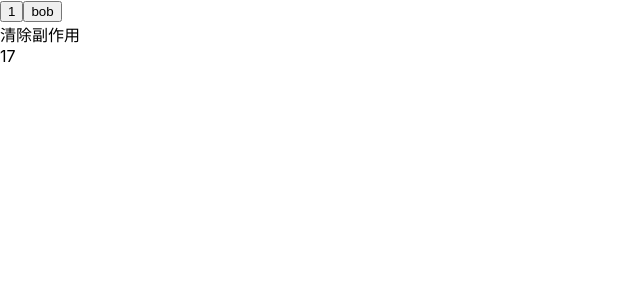
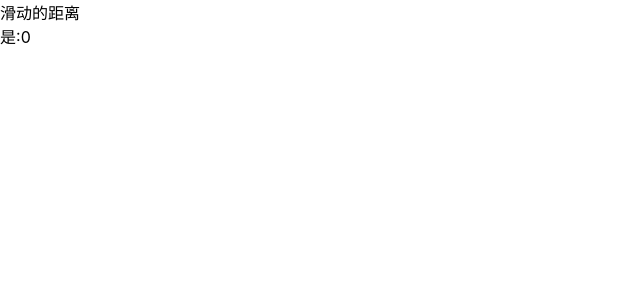
Before and after one commit to bobwanglong/web_front, a React (Create React App) app in the folder react-basic/: page / in a window 1280 px wide. Shown: the top 300 px of the page, without its empty margins (0-640 px from the left). Built offline with nearby package versions, Linux system fonts and the light colour scheme.

Commit message:
feat:实现自定义hook函数获取滚动距离

```diff
--- a/react-basic/src/App.js
+++ b/react-basic/src/App.js
@@ -8,7 +8,8 @@
 // import Prov from "./components/context"
 // import FDemo from "./components/demo"
 // import UseApp from "./components/hooks/useState"
-import { EffectAppMore, EffectAppPro } from "./components/hooks/useEffectDemo"
+// import { EffectAppMore, EffectAppPro } from "./components/hooks/useEffectDemo"
+import CusApp from "./components/hooks/hooksDemo1"
 // 组件学习
 
 
@@ -63,13 +64,20 @@ function App () {
       {/* <div>
         <EffectApp></EffectApp>
       </div> */}
+      {/* <div> */}
+      {/* <EffectAppMore></EffectAppMore> */}
+      {/* </div> */}
+
+      {/* <div> */}
+      {/* 清除副作用 */}
+      {/* <EffectAppPro></EffectAppPro> */}
+      {/* </div> */}
+
+      {/**
+       * 获取滚动距离
+       */}
       <div>
-        <EffectAppMore></EffectAppMore>
-      </div>
-
-      <div>
-        清除副作用
-        <EffectAppPro></EffectAppPro>
+        <CusApp></CusApp>
       </div>
     </div>
 
--- /dev/null
+++ b/react-basic/src/components/hooks/hooksDemo1.js
@@ -0,0 +1,9 @@
+import { useWindowScroll } from './hooksScroll'
+const CusApp = () => {
+  const [y] = useWindowScroll()
+
+  return (
+    <div style={{ height: '1000px', width: '100px' }}>滑动的距离是:{y}</div>
+  )
+}
+export default CusApp
--- /dev/null
+++ b/react-basic/src/components/hooks/hooksScroll.js
@@ -0,0 +1,20 @@
+/**实现一个自定义的hook函数，实现获取滚动距离Y
+ * const [y] = useWindowScroll()
+ */
+
+import { useState, useEffect } from "react"
+
+
+export function useWindowScroll () {
+  const [y, setY] = useState(0)
+  useEffect(() => {
+    const scrollHandler = () => {
+      const h = document.documentElement.scrollTop
+      setY(h)
+    }
+    window.addEventListener('scroll', scrollHandler)
+    return () => window.removeEventListener('scroll', scrollHandler)
+  })
+
+  return [y]
+}
```
